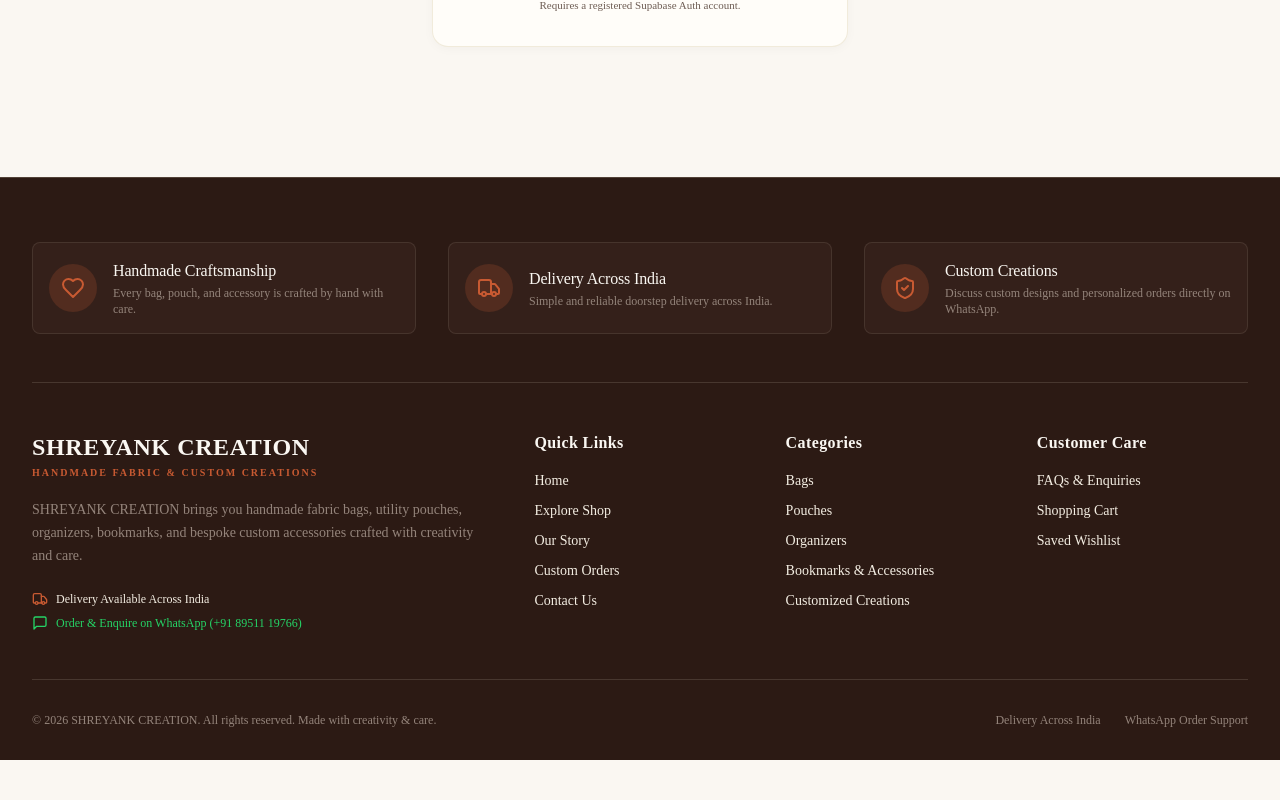
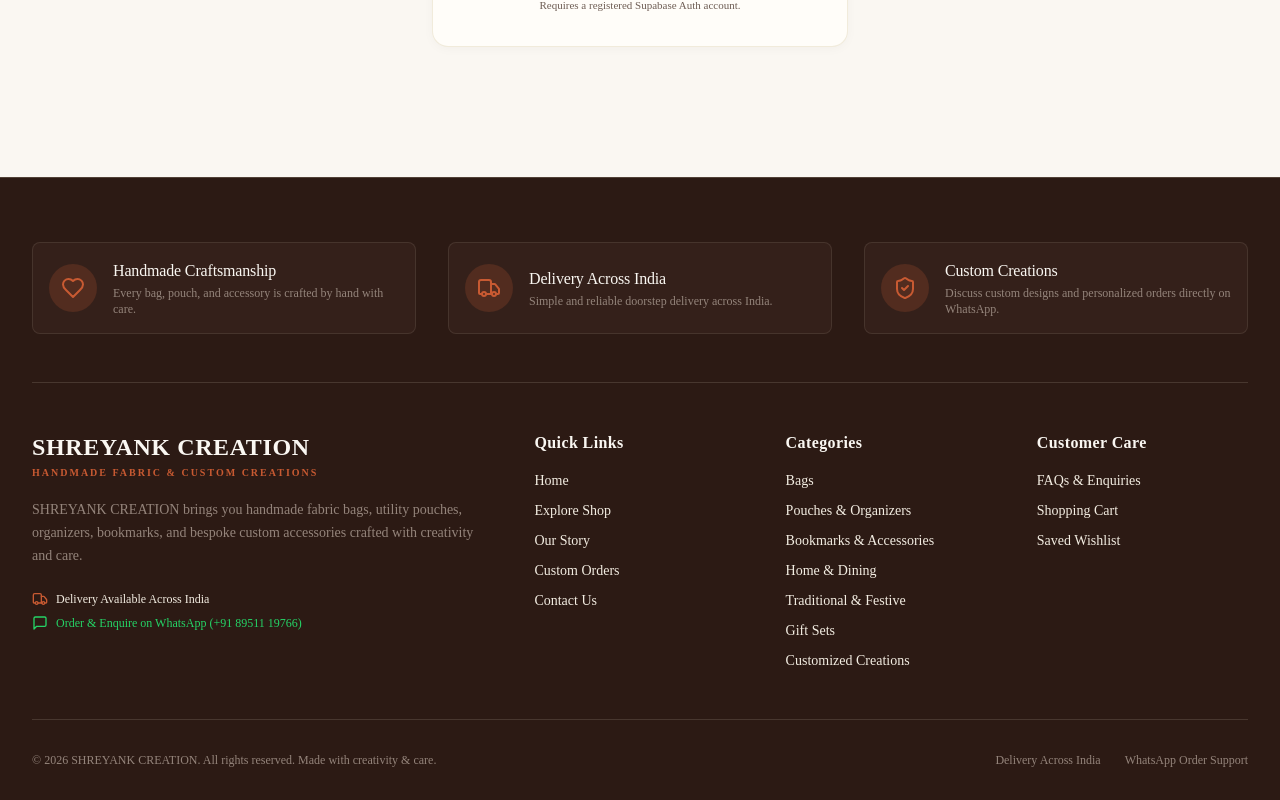
Before and after one commit to Sandesh6282/shreyank-creations, a Next.js app: page /admin/login in a window 1280 px wide. Shown: the part 736-1536 px from the top of the page. Before the commit the page ends 1496 px from the top, so only its background shows below. Built offline with nearby package versions, Linux system fonts and the light colour scheme; no server answers.

Commit message:
feat: refine storefront for real product catalog

```diff
--- a/src/app/cart/page.tsx
+++ b/src/app/cart/page.tsx
@@ -29,7 +29,7 @@
               Your cart is empty
             </h1>
             <p className="text-xs text-taupe mb-6 leading-relaxed">
-              Explore our handmade Indian handicraft collections, blue pottery, and folk art to fill your space with warmth.
+              Explore our handmade fabric bags, utility pouches, organizers, bookmarks, and custom creations.
             </p>
             <Link href="/shop" passHref>
               <Button variant="primary" size="md" className="gap-2">
--- a/src/components/checkout/AddressManager.tsx
+++ b/src/components/checkout/AddressManager.tsx
@@ -223,7 +223,7 @@
               <input
                 type="text"
                 required
-                placeholder="e.g. Flat 4B, Blue Pottery Enclave"
+                placeholder="e.g. Flat 4B, Sunshine Apartments"
                 value={addressLine1}
                 onChange={(e) => setAddressLine1(e.target.value)}
                 className="w-full pl-9 pr-3 py-2 bg-cream border border-sand rounded-lg text-espresso focus:outline-none focus:border-terracotta text-xs"
@@ -239,7 +239,7 @@
             <div className="relative">
               <input
                 type="text"
-                placeholder="e.g. Near Hawa Mahal, Amer Road"
+                placeholder="e.g. Near Indiranagar Metro, MG Road"
                 value={addressLine2}
                 onChange={(e) => setAddressLine2(e.target.value)}
                 className="w-full pl-9 pr-3 py-2 bg-cream border border-sand rounded-lg text-espresso focus:outline-none focus:border-terracotta text-xs"
@@ -256,7 +256,7 @@
               <input
                 type="text"
                 required
-                placeholder="e.g. Jaipur"
+                placeholder="e.g. Bengaluru"
                 value={city}
                 onChange={(e) => setCity(e.target.value)}
                 className="w-full px-3 py-2 bg-cream border border-sand rounded-lg text-espresso focus:outline-none focus:border-terracotta text-xs"
--- a/src/components/home/BrandStory.tsx
+++ b/src/components/home/BrandStory.tsx
@@ -70,7 +70,7 @@
             </h2>
 
             <p className="text-base text-taupe leading-relaxed">
-              At SHREYANK CREATION, we celebrate authentic small-business craftsmanship. Every tote bag, utility pouch, organizer, bookmark, and handmade accessory is created by hand with attention to detail and personal touch.
+              Every SHREYANK CREATION is made with care, creativity and a personal touch. From everyday bags and useful organizers to traditional and festive creations, our products are designed to bring together practicality and handmade charm.
             </p>
 
             <div className="grid grid-cols-1 sm:grid-cols-2 gap-4 pt-2">
--- a/src/components/home/FeaturedProducts.tsx
+++ b/src/components/home/FeaturedProducts.tsx
@@ -50,7 +50,7 @@
             Featured Handmade Creations
           </h2>
           <p className="text-sm text-taupe mt-2">
-            Each creation is sculpted, painted, or carved by artisan hands with authentic detail.
+            Each creation is stitched, crafted, and detailed by hand with authentic care.
           </p>
         </div>
 
--- a/src/components/home/Hero.tsx
+++ b/src/components/home/Hero.tsx
@@ -29,7 +29,7 @@
             </h1>
 
             <p className="text-base sm:text-lg text-taupe max-w-2xl mx-auto lg:mx-0 leading-relaxed font-sans font-normal">
-              Discover handcrafted fabric bags, utility pouches, organizers, bookmarks, and customized handmade creations. Made with love and delivered across India.
+              Discover handmade bags, pouches, organizers, accessories and thoughtfully crafted creations from SHREYANK CREATION. Made with care and delivered across India.
             </p>
 
             <div className="flex flex-col sm:flex-row items-center justify-center lg:justify-start gap-4 pt-2">
--- a/src/components/home/SocialGallery.tsx
+++ b/src/components/home/SocialGallery.tsx
@@ -10,31 +10,31 @@
   const tiles = [
     {
       category: "Handmade Bags",
-      subtitle: "Tote Bags & Everyday Carry",
+      subtitle: "Shopping Bags & Handbags",
       icon: ShoppingBag,
       url: "https://images.unsplash.com/photo-1544816155-12df9643f363?auto=format&fit=crop&w=600&q=80",
     },
     {
-      category: "Fabric Pouches",
-      subtitle: "Makeup & Utility Organizers",
+      category: "Pouches & Organizers",
+      subtitle: "Makeup Box Sets & Kit Bags",
       icon: Sparkles,
       url: "https://images.unsplash.com/photo-1590874103328-eac38a683ce7?auto=format&fit=crop&w=600&q=80",
     },
     {
-      category: "Bookmarks & Gifts",
-      subtitle: "Creative Handmade Accessories",
+      category: "Bookmarks & Accessories",
+      subtitle: "Fabric Bookmarks & Gifts",
       icon: Heart,
       url: "https://images.unsplash.com/photo-1512820790803-83ca734da794?auto=format&fit=crop&w=600&q=80",
     },
     {
-      category: "Custom Creations",
-      subtitle: "Personalized WhatsApp Orders",
+      category: "Traditional & Festive",
+      subtitle: "Madilakki Bags & Custom Creations",
       icon: MessageSquare,
-      url: "https://images.unsplash.com/photo-1528459801416-a9e53bbf4e17?auto=format&fit=crop&w=600&q=80",
+      url: "https://images.unsplash.com/photo-1606760227091-3dd858d9721d?auto=format&fit=crop&w=600&q=80",
     },
   ];
 
-  const instagramProfileUrl = "https://instagram.com";
+  const instagramProfileUrl = "https://www.instagram.com/jyothimanju2002/";
 
   return (
     <section className="py-16 bg-cream border-b border-sand/40">
--- a/src/components/layout/Navbar.tsx
+++ b/src/components/layout/Navbar.tsx
@@ -362,7 +362,7 @@
                 Popular Searches:
               </span>
               <div className="flex flex-wrap gap-2">
-                {["Blue Pottery", "Brass Urli", "Wooden Mirror", "Kantha Throw", "Jharokha"].map(
+                {["Handmade Bags", "Pouches", "Organizers", "Bookmarks", "Custom Combo"].map(
                   (tag) => (
                     <button
                       key={tag}
--- a/src/components/product/ProductSpecs.tsx
+++ b/src/components/product/ProductSpecs.tsx
@@ -69,7 +69,7 @@
                 <Sparkles className="w-5 h-5 text-terracotta shrink-0 mt-0.5" />
                 <div>
                   <h4 className="font-medium text-espresso text-xs uppercase tracking-wider">Handcrafted Artistry</h4>
-                  <p className="text-xs text-taupe mt-0.5">Individually sculpted and painted with care.</p>
+                  <p className="text-xs text-taupe mt-0.5">Individually stitched and finished by hand with care.</p>
                 </div>
               </div>
               <div className="flex items-start gap-3 p-3 bg-sand-light/50 rounded-lg">
--- a/src/data/categories.ts
+++ b/src/data/categories.ts
@@ -5,40 +5,56 @@
     id: "cat-1",
     name: "Bags",
     slug: "bags",
-    description: "Handmade fabric bags, tote bags, and everyday carry creations crafted with care.",
+    description: "Handmade fabric shopping bags, stylish handbags, and everyday carry creations.",
     image: "https://images.unsplash.com/photo-1544816155-12df9643f363?auto=format&fit=crop&w=800&q=80",
-    productCount: 4,
+    productCount: 0,
   },
   {
     id: "cat-2",
-    name: "Pouches",
-    slug: "pouches",
-    description: "Colorful fabric pouches for makeup, stationaries, coins, and everyday essentials.",
+    name: "Pouches & Organizers",
+    slug: "pouches-organizers",
+    description: "Utility pouches, makeup box sets with 6 pouches, and travelling makeup kit organizers.",
     image: "https://images.unsplash.com/photo-1590874103328-eac38a683ce7?auto=format&fit=crop&w=800&q=80",
-    productCount: 3,
+    productCount: 0,
   },
   {
     id: "cat-3",
-    name: "Organizers",
-    slug: "organizers",
-    description: "Handcrafted utility pouches and travel organizers designed for smart storage.",
-    image: "https://images.unsplash.com/photo-1584917865442-de89df76afd3?auto=format&fit=crop&w=800&q=80",
-    productCount: 3,
+    name: "Bookmarks & Accessories",
+    slug: "bookmarks-accessories",
+    description: "Creative handmade fabric bookmarks, charms, and handcrafted accessories.",
+    image: "https://images.unsplash.com/photo-1512820790803-83ca734da794?auto=format&fit=crop&w=800&q=80",
+    productCount: 0,
   },
   {
     id: "cat-4",
-    name: "Bookmarks & Accessories",
-    slug: "bookmarks-accessories",
-    description: "Creative handmade bookmarks, fabric keychains, and charming handmade accessories.",
-    image: "https://images.unsplash.com/photo-1512820790803-83ca734da794?auto=format&fit=crop&w=800&q=80",
-    productCount: 3,
+    name: "Home & Dining",
+    slug: "home-dining",
+    description: "Handcrafted dining table mat sets of 4 and decorative home utility creations.",
+    image: "https://images.unsplash.com/photo-1615873968403-89e068629265?auto=format&fit=crop&w=800&q=80",
+    productCount: 0,
   },
   {
     id: "cat-5",
+    name: "Traditional & Festive",
+    slug: "traditional-festive",
+    description: "Traditional Madilakki bags, banana stand holders, and festive handmade creations.",
+    image: "https://images.unsplash.com/photo-1606760227091-3dd858d9721d?auto=format&fit=crop&w=800&q=80",
+    productCount: 0,
+  },
+  {
+    id: "cat-6",
+    name: "Gift Sets",
+    slug: "gift-sets",
+    description: "Thoughtfully curated handmade bag and purse gift combos.",
+    image: "https://images.unsplash.com/photo-1549465220-1a8b9238cd48?auto=format&fit=crop&w=800&q=80",
+    productCount: 0,
+  },
+  {
+    id: "cat-7",
     name: "Customized Creations",
     slug: "customized-creations",
-    description: "Bespoke handmade fabric creations tailored to your personal preferences via WhatsApp.",
+    description: "Bespoke handmade fabric creations tailored to your specifications via WhatsApp.",
     image: "https://images.unsplash.com/photo-1528459801416-a9e53bbf4e17?auto=format&fit=crop&w=800&q=80",
-    productCount: 3,
+    productCount: 0,
   },
 ];
```
Also changed, not shown: src/components/home/Newsletter.tsx (+24 -40 lines), src/data/testimonials.ts (+9 -9 lines).
